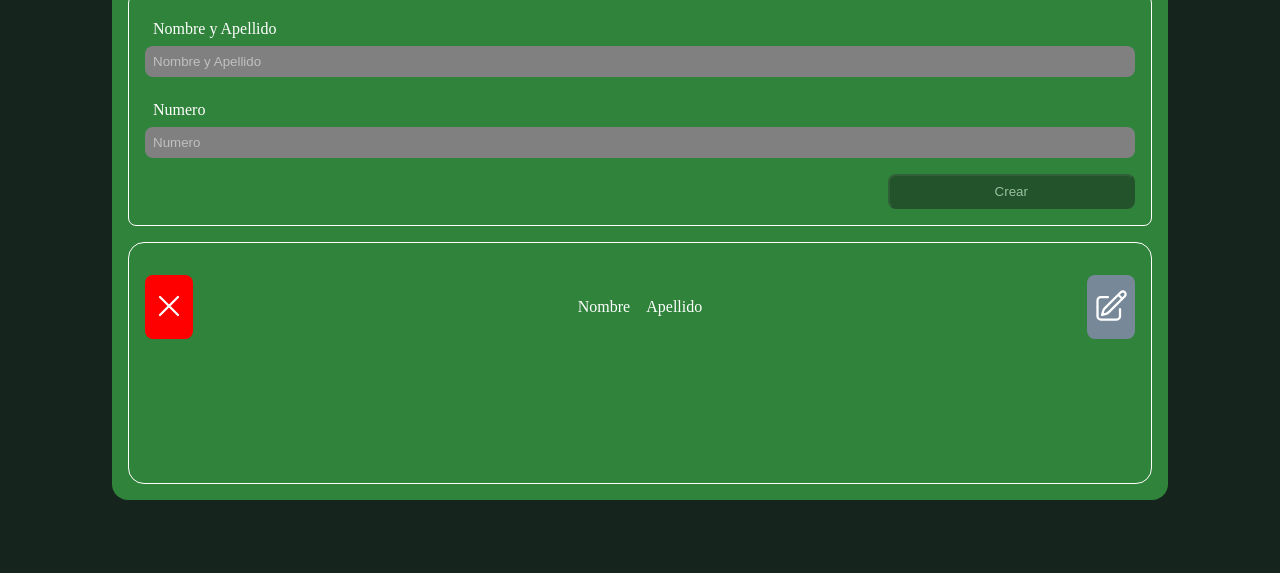
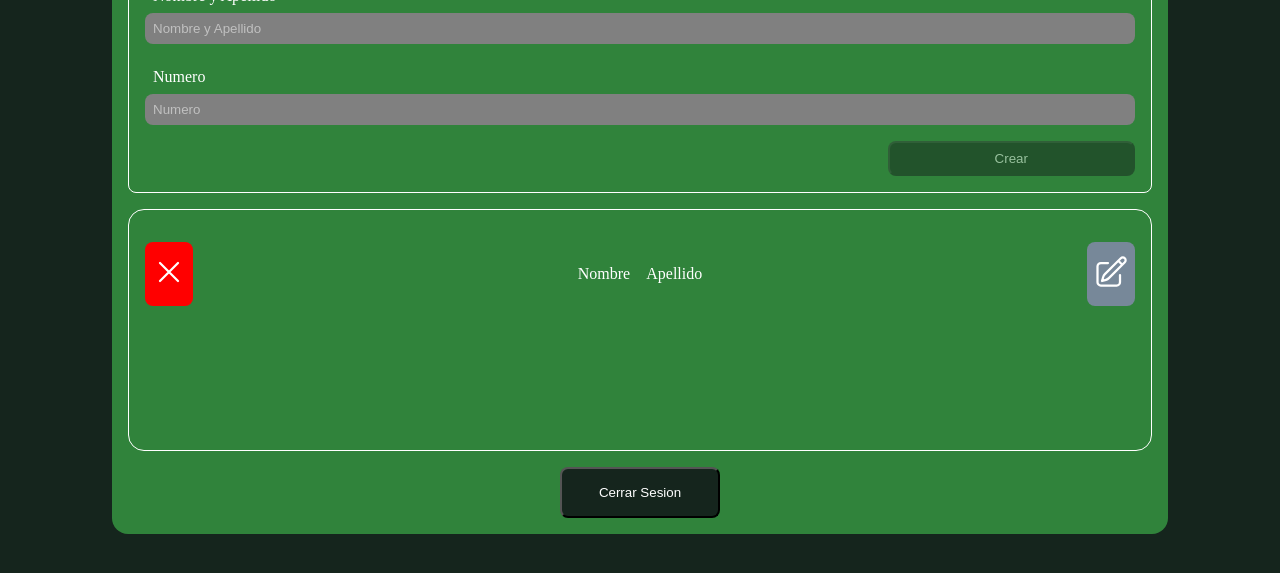
Before and after one commit to JoelYepez21/server-contactos, a website: page contactos-zona/index.html in a window 1280 px wide. Shown: the part 187-760 px from the top of the page. Drawn offline with Linux system fonts and the light colour scheme.

Commit message:
Agregando boton de cierre de sesion

```diff
--- a/contactos-zona/index.css
+++ b/contactos-zona/index.css
@@ -85,6 +85,8 @@
     background: #15251D;
     color: white;
     border-radius: 0.5rem;
+}
+.desabilitado{
     opacity: 0.5;
 }
 /* estilos lista de contactos */
@@ -156,6 +158,19 @@
 .advertencia{
     border: solid yellow 2px;
 }
+#cerrar-sesion-btn{
+    padding: 1rem;
+    width: 10rem;
+    border-radius: 0.5rem;
+    color: white;
+    background-color: #15251D;
+    align-self: center;
+    transition: 0.2s ease-in all;
+}
+#cerrar-sesion-btn:hover{
+    cursor: pointer;
+    background-color: #223b2e;
+}
 @media (min-width: 750px) {
     li > div {
         flex-direction: row;
--- a/contactos-zona/index.html
+++ b/contactos-zona/index.html
@@ -51,6 +51,7 @@
             </li>
           </ul>
         </main>
+        <button id="cerrar-sesion-btn">Cerrar Sesion</button>
       </main>
     <script src="index.js"></script>
 </body>
```
